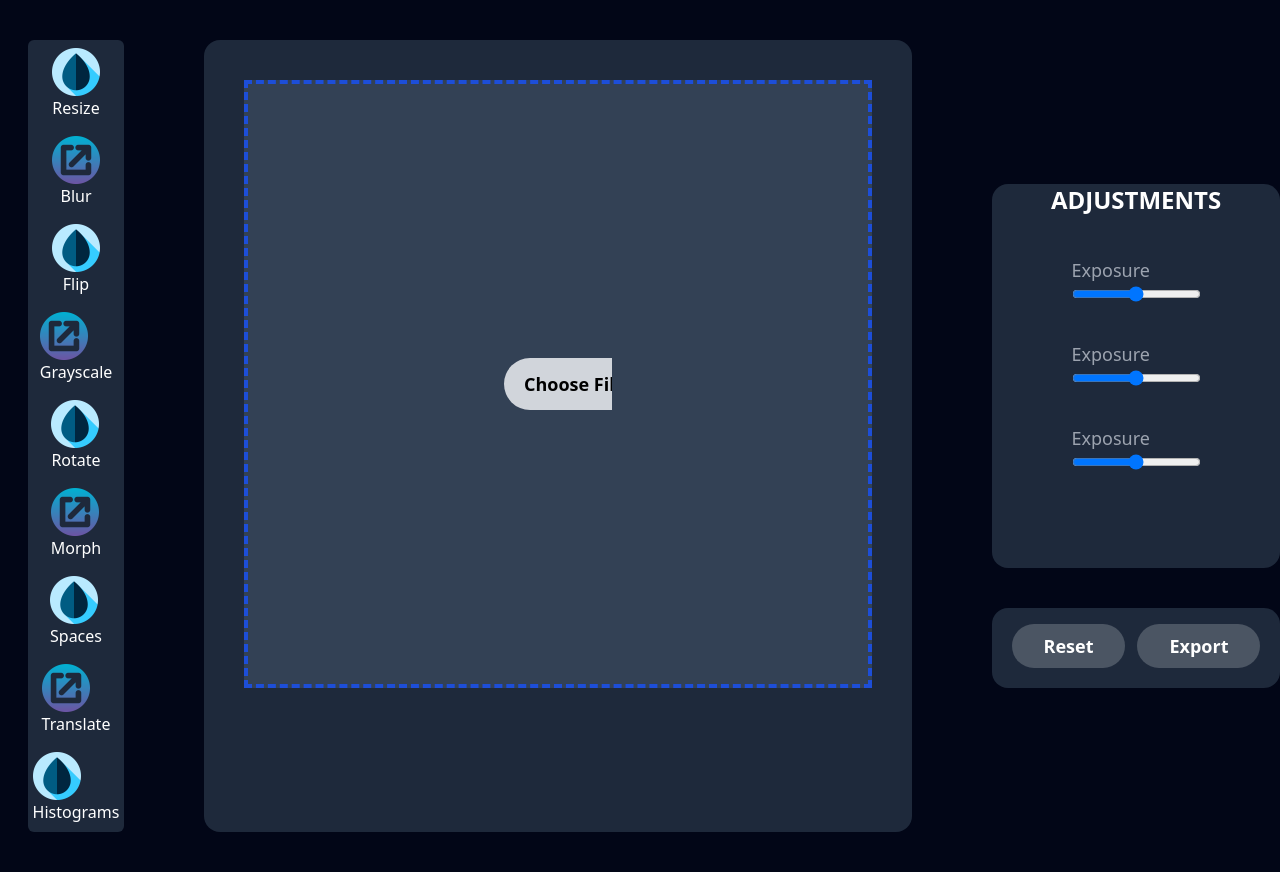
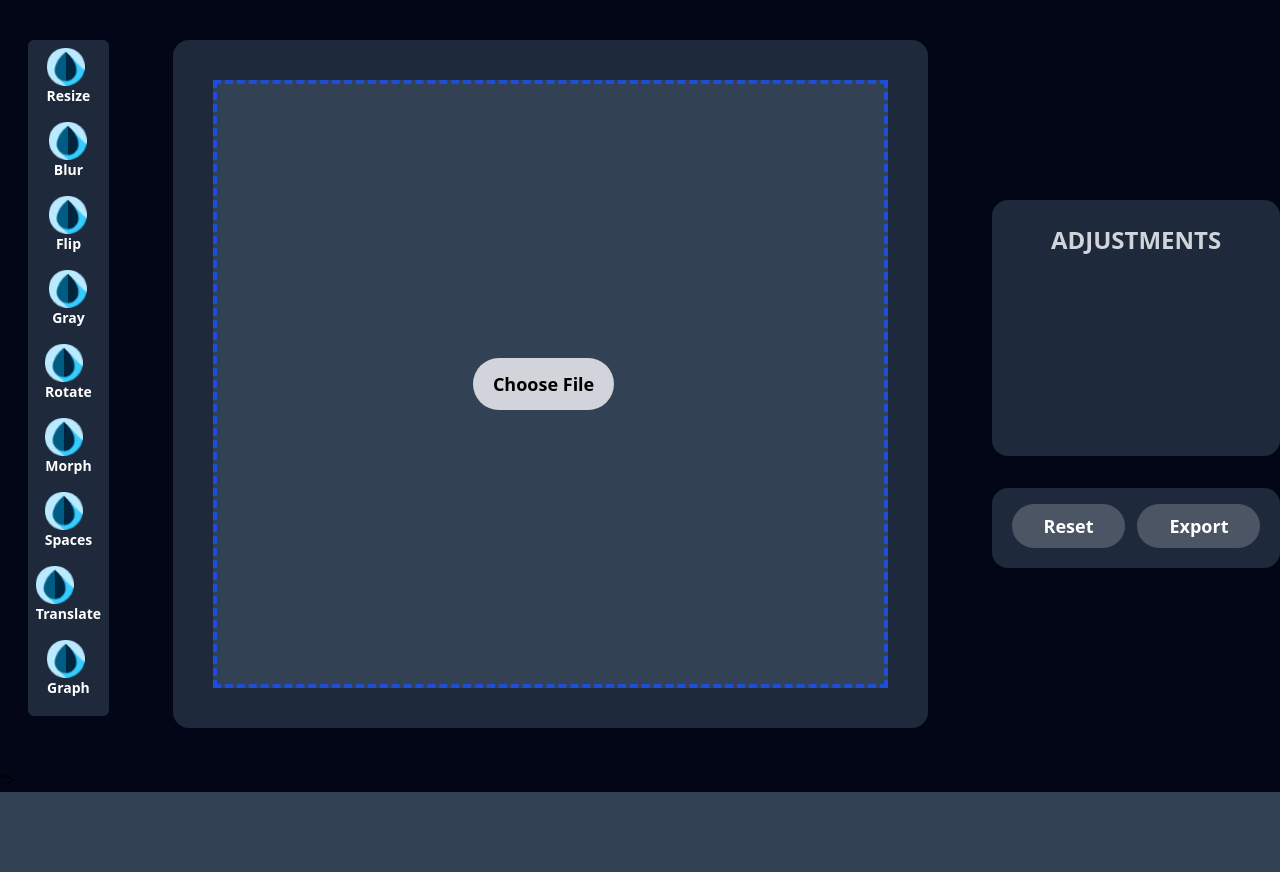
Before and after one commit to HetviThakkar-025/Image-Editing-Website, a Flask app: page / in a window 1280 px wide. Shown: the part 94-966 px from the top of the page. After the commit the page ends 886 px from the top, so only its background shows below. Run offline with Flask 3, Linux system fonts and the light colour scheme.

Commit message:
changes added

```diff
--- a/static/js/editor.js
+++ b/static/js/editor.js
@@ -37,7 +37,7 @@
     const file = fileInput.files[0];
 
     if (!file) {
-        alert("Please select an image.");
+        alert("Please select an image");
         return;
     }
 
@@ -94,9 +94,21 @@
 
 resizeButtonToolbar.addEventListener("click", async (event) => {
     event.preventDefault();
+    const fileInput = document.getElementById("imageInput");
+    const file = fileInput.files[0];
+
+    if (!file) {
+        alert("Please select an image");
+        return;
+    }
 
     if (!hasClickedOnce) {
         document.getElementById("resize-w-h").classList.remove('hidden');
+        document.getElementById("flipping").classList.add('hidden');
+        document.getElementById("rotate-a").classList.add('hidden');
+        document.getElementById("spaces-b-l").classList.add('hidden');
+        document.getElementById("translate-x-y").classList.add('hidden');
+        document.getElementById("morphology-d-e").classList.add('hidden');
         hasClickedOnce = true;
         return;
     }
@@ -131,9 +143,21 @@
 
 flipTool.addEventListener("click", async (event) => {
     event.preventDefault();
+    const fileInput = document.getElementById("imageInput");
+    const file = fileInput.files[0];
+
+    if (!file) {
+        alert("Please select an image");
+        return;
+    }
 
     if (!hasClickedOnce) {
         document.getElementById("flipping").classList.remove('hidden');
+        document.getElementById("resize-w-h").classList.add('hidden');
+        document.getElementById("rotate-a").classList.add('hidden');
+        document.getElementById("spaces-b-l").classList.add('hidden');
+        document.getElementById("translate-x-y").classList.add('hidden');
+        document.getElementById("morphology-d-e").classList.add('hidden');
         hasClickedOnce = true;
         return;
     }
@@ -163,21 +187,41 @@
 // ROTATE
 const rotate = document.getElementById('rotate');
 
+const rangeInput = document.getElementById('rotate-s');
+const rangeValue = document.getElementById('rangeValue');
+
+// Update displayed value when the range slider is changed
+rangeInput.addEventListener('input', () => {
+    rangeValue.textContent = rangeInput.value;
+});
+
 rotate.addEventListener("click", async (event) => {
     event.preventDefault();
+    const fileInput = document.getElementById("imageInput");
+    const file = fileInput.files[0];
+
+    if (!file) {
+        alert("Please select an image");
+        return;
+    }
 
     if (!hasClickedOnce) {
         document.getElementById("rotate-a").classList.remove('hidden');
+        document.getElementById("resize-w-h").classList.add('hidden');
+        document.getElementById("flipping").classList.add('hidden');
+        document.getElementById("spaces-b-l").classList.add('hidden');
+        document.getElementById("translate-x-y").classList.add('hidden');
+        document.getElementById("morphology-d-e").classList.add('hidden');
         hasClickedOnce = true;
         return;
     }
 
-    const a = document.getElementById('angle').value;
+
+    const a = rangeInput.value;
 
     const additionalData = {
         angle: a
     };
-
 
     submitImageForm("http://127.0.0.1:5000/rotate", additionalData);
 });
@@ -188,9 +232,21 @@
 
 morphology.addEventListener("click", async (event) => {
     event.preventDefault();
+    const fileInput = document.getElementById("imageInput");
+    const file = fileInput.files[0];
+
+    if (!file) {
+        alert("Please select an image");
+        return;
+    }
 
     if (!hasClickedOnce) {
         document.getElementById("morphology-d-e").classList.remove('hidden');
+        document.getElementById("resize-w-h").classList.add('hidden');
+        document.getElementById("flipping").classList.add('hidden');
+        document.getElementById("rotate-a").classList.add('hidden');
+        document.getElementById("spaces-b-l").classList.add('hidden');
+        document.getElementById("translate-x-y").classList.add('hidden');
         hasClickedOnce = true;
         return;
     }
@@ -212,9 +268,21 @@
 
 spaces.addEventListener("click", async (event) => {
     event.preventDefault();
+    const fileInput = document.getElementById("imageInput");
+    const file = fileInput.files[0];
+
+    if (!file) {
+        alert("Please select an image");
+        return;
+    }
 
     if (!hasClickedOnce) {
         document.getElementById("spaces-b-l").classList.remove('hidden');
+        document.getElementById("resize-w-h").classList.add('hidden');
+        document.getElementById("flipping").classList.add('hidden');
+        document.getElementById("rotate-a").classList.add('hidden');
+        document.getElementById("translate-x-y").classList.add('hidden');
+        document.getElementById("morphology-d-e").classList.add('hidden');
         hasClickedOnce = true;
         return;
     }
@@ -234,9 +302,21 @@
 
 translate.addEventListener("click", async (event) => {
     event.preventDefault();
+    const fileInput = document.getElementById("imageInput");
+    const file = fileInput.files[0];
+
+    if (!file) {
+        alert("Please select an image");
+        return;
+    }
 
     if (!hasClickedOnce) {
         document.getElementById("translate-x-y").classList.remove('hidden');
+        document.getElementById("resize-w-h").classList.addEventListener('hidden');
+        document.getElementById("flipping").classList.add('hidden');
+        document.getElementById("rotate-a").classList.add('hidden');
+        document.getElementById("spaces-b-l").classList.add('hidden');
+        document.getElementById("morphology-d-e").classList.add('hidden');
         hasClickedOnce = true;
         return;
     }
--- a/static/output.css
+++ b/static/output.css
@@ -734,6 +734,22 @@
   margin-top: 2rem;
 }
 
+.mb-8 {
+  margin-bottom: 2rem;
+}
+
+.mt-4 {
+  margin-top: 1rem;
+}
+
+.mt-6 {
+  margin-top: 1.5rem;
+}
+
+.mb-7 {
+  margin-bottom: 1.75rem;
+}
+
 .block {
   display: block;
 }
@@ -921,8 +945,20 @@
   row-gap: 0.75rem;
 }
 
+.gap-y-4 {
+  row-gap: 1rem;
+}
+
 .gap-y-8 {
   row-gap: 2rem;
+}
+
+.gap-y-7 {
+  row-gap: 1.75rem;
+}
+
+.gap-y-6 {
+  row-gap: 1.5rem;
 }
 
 .space-x-10 > :not([hidden]) ~ :not([hidden]) {
@@ -1252,6 +1288,11 @@
   line-height: 1.75rem;
 }
 
+.text-sm {
+  font-size: 0.875rem;
+  line-height: 1.25rem;
+}
+
 .text-xl {
   font-size: 1.25rem;
   line-height: 1.75rem;
@@ -1793,8 +1798,8 @@
     margin-bottom: 16rem;
   }
 
-  .lg\:mb-0 {
-    margin-bottom: 0px;
+  .lg\:mb-3 {
+    margin-bottom: 0.75rem;
   }
 
   .lg\:ml-0 {
@@ -1809,18 +1814,22 @@
     display: block;
   }
 
-  .lg\:h-96 {
-    height: 24rem;
-  }
-
-  .lg\:h-\[35rem\] {
-    height: 35rem;
+  .lg\:h-72 {
+    height: 18rem;
   }
 
   .lg\:h-\[38rem\] {
     height: 38rem;
   }
 
+  .lg\:h-6 {
+    height: 1.5rem;
+  }
+
+  .lg\:h-64 {
+    height: 16rem;
+  }
+
   .lg\:w-24 {
     width: 6rem;
   }
@@ -1841,9 +1850,9 @@
     flex-direction: column;
   }
 
-  .lg\:gap-x-20 {
-    -moz-column-gap: 5rem;
-         column-gap: 5rem;
+  .lg\:gap-x-16 {
+    -moz-column-gap: 4rem;
+         column-gap: 4rem;
   }
 
   .lg\:gap-y-4 {
@@ -1859,14 +1868,4 @@
     padding-top: 0.5rem;
     padding-bottom: 0.5rem;
   }
-
-  .lg\:px-2 {
-    padding-left: 0.5rem;
-    padding-right: 0.5rem;
-  }
-
-  .lg\:px-5 {
-    padding-left: 1.25rem;
-    padding-right: 1.25rem;
-  }
-}
+}
--- a/templates/editor_window.html
+++ b/templates/editor_window.html
@@ -37,23 +37,28 @@
     </nav>
 
 
-    <div class="flex flex-col lg:flex-row mt-10 mb-10 gap-y-8 lg:gap-x-20 lg:ml-7">
+    <div class="flex flex-col lg:flex-row mt-10 mb-10 gap-y-8 lg:gap-x-16 lg:ml-7">
         <!-- TOOLS SIDEBAR -->
         <div
-            class="bg-slate-800 text-white flex flex-row lg:flex-col lg:mb-0 items-center px-2 gap-x-3 lg:gap-y-4 lg:w-24 rounded-md lg:py-2 lg:px-5">
-            <button class="hover:bg-slate-700"><img src="/static/images/blur.png" alt=""
+            class="bg-slate-800 text-white flex flex-row lg:flex-col lg:mb-3 items-center px-2 gap-x-3 lg:gap-y-4 lg:w-24 rounded-md lg:py-2 lg:px-0">
+            <button class="hover:bg-slate-700 text-sm font-semibold"><img src="/static/images/blurrrr.png " alt=""
                     id="resizeButtonToolbar">Resize</button>
-            <button class="hover:bg-slate-700"><img src="/static/images/resize.png" alt="" id="blurTool">Blur</button>
-            <button class="hover:bg-slate-700"><img src="/static/images/blur.png" alt="" id="flipTool">Flip</button>
-            <button class="hover:bg-slate-700"><img src="/static/images/resize.png" alt=""
-                    id="grayscale">Grayscale</button>
-            <button class="hover:bg-slate-700"><img src="/static/images/blur.png" alt="" id="rotate">Rotate</button>
-            <button class="hover:bg-slate-700"><img src="/static/images/resize.png" alt=""
+            <button class="hover:bg-slate-700 text-sm font-semibold"><img src="/static/images/blurrrr.png" alt=""
+                    id="blurTool">Blur</button>
+            <button class="hover:bg-slate-700 text-sm font-semibold"><img src="/static/images/blurrrr.png" alt=""
+                    id="flipTool">Flip</button>
+            <button class="hover:bg-slate-700 text-sm font-semibold"><img src="/static/images/blurrrr.png" alt=""
+                    id="grayscale">Gray</button>
+            <button class="hover:bg-slate-700 text-sm font-semibold"><img src="/static/images/blurrrr.png" alt=""
+                    id="rotate">Rotate</button>
+            <button class="hover:bg-slate-700 text-sm font-semibold"><img src="/static/images/blurrrr.png" alt=""
                     id="morphology">Morph</button>
-            <button class="hover:bg-slate-700"><img src="/static/images/blur.png" alt="" id="spaces">Spaces</button>
-            <button class="hover:bg-slate-700"><img src="/static/images/resize.png" alt=""
+            <button class="hover:bg-slate-700 text-sm font-semibold"><img src="/static/images/blurrrr.png" alt=""
+                    id="spaces">Spaces</button>
+            <button class="hover:bg-slate-700 text-sm font-semibold"><img src="/static/images/blurrrr.png" alt=""
                     id="translate">Translate</button>
-            <button class="hover:bg-slate-700"><img src="/static/images/blur.png" alt="">Histograms</button>
+            <button class="hover:bg-slate-700 text-sm font-semibold"><img src="/static/images/blurrrr.png"
+                    alt="">Graph</button>
         </div>
 
         <!-- UPLOAD IMAGE -->
@@ -82,9 +87,16 @@
                 <div id="resizedImageContainer" class="absolute inset-0 hidden flex justify-center items-center">
                 </div>
             </div>
+        </div>
+
+        <div class="flex flex-col justify-center items-center mb-30">
+            <!-- ADJUSTMENTS -->
+            <div class="bg-slate-800 w-72 lg:h-64 rounded-2xl flex-col gap-y-4">
+
+                <p class="text-2xl text-gray-300 text-center font-bold mb-8 mt-6">ADJUSTMENTS</p>
 
                 <!-- For resize -->
-            <div id="resize-w-h" class="flex flex-col text-white justify-center items-center gap-y-3 mb-5 hidden">
+                <div id="resize-w-h" class="flex flex-col text-white justify-center items-center gap-y-6 mb-5 hidden">
                     <p class="font-semibold text-xl">Enter width and height to resize:</p>
                     <div class="flex flex-row gap-x-4">
                         <div>
@@ -97,9 +109,9 @@
                 </div>
 
                 <!-- For flipping -->
-            <div id="flipping" class="flex flex-col text-white justify-center items-center gap-y-3 mb-5 hidden">
-                <p class="font-semibold text-xl">How to flip:</p>
-                <div class="flex flex-row gap-x-6">
+                <div id="flipping" class="flex flex-col text-white justify-center items-center gap-y-6 mb-5 hidden">
+                    <p class="font-semibold text-xl underline">How to flip:</p>
+                    <div class="flex flex-col gap-y-1">
                         <div>
                             <input type="radio" name="flip" id="vertical" value="0">
                             <label for="vertical">Vertical</label>
@@ -117,16 +129,18 @@
 
                 <!-- For rotate -->
                 <div id="rotate-a" class="flex flex-col text-white justify-center items-center gap-y-3 mb-5 hidden">
-                <p class="font-semibold text-xl">Enter angle to rotate:</p>
+                    <p class="font-semibold text-xl mb-3">Enter angle to rotate:</p>
                     <div class="flex flex-row gap-x-4">
                         <div>
-                        Angle: <input type="number" name="" id="angle" class="bg-slate-600 w-14 rounded-md">
+                            -360 <input type="range" id="rotate-s" min="-360" max="360" step="20" value="-100" class="mb-7">360
+                            <p>Selected Value: <span id="rangeValue">-100</span></p>
                         </div>
                     </div>
                 </div>
 
                 <!-- For morphology -->
-            <div id="morphology-d-e" class="flex flex-col text-white justify-center items-center gap-y-3 mb-5 hidden">
+                <div id="morphology-d-e"
+                    class="flex flex-col text-white justify-center items-center gap-y-3 mb-5 hidden">
                     <p class="font-semibold text-xl">How to morph:</p>
                     <div class="flex flex-row gap-x-6">
                         <div>
@@ -155,8 +169,9 @@
                     </div>
                 </div>
 
-            <!-- For resize -->
-            <div id="translate-x-y" class="flex flex-col text-white justify-center items-center gap-y-3 mb-5 hidden">
+                <!-- For translate -->
+                <div id="translate-x-y"
+                    class="flex flex-col text-white justify-center items-center gap-y-3 mb-5 hidden">
                     <p class="font-semibold text-xl">Enter x and y values to translate:</p>
                     <div class="flex flex-row gap-x-4">
                         <div>
@@ -169,30 +184,8 @@
                 </div>
             </div>
 
-        <div class="flex flex-col justify-center items-center">
-            <!-- ADJUSTMENTS -->
-            <div class="bg-slate-800 w-72 lg:h-96 rounded-2xl">
-                <p class="text-2xl text-white text-center font-bold">ADJUSTMENTS</p>
-                <form action="#" method="post" class="flex flex-col items-center gap-y-8 mt-10">
-                    <div>
-                        <p class="text-gray-400 text-lg">Exposure</p>
-                        <input type="range" name="" id="">
-                    </div>
-
-                    <div>
-                        <p class="text-gray-400 text-lg">Exposure</p>
-                        <input type="range" name="" id="">
-                    </div>
-
-                    <div>
-                        <p class="text-gray-400 text-lg">Exposure</p>
-                        <input type="range" name="" id="">
-                    </div>
-                </form>
-            </div>
-
             <!-- RESET/EXPORT -->
-            <div class="bg-slate-800 w-72 h-20 rounded-2xl mt-10">
+            <div class="bg-slate-800 w-72 h-20 rounded-2xl mt-8">
                 <div class="flex flex-row gap-x-3 items-center justify-center my-4">
                     <button
                         class="bg-gray-600 rounded-full text-lg font-semibold text-white px-8 py-2 hover:bg-gradient-to-r from-teal-400 to-blue-500 hover:text-slate-900">Reset</button>
@@ -206,4 +199,4 @@
     <script src="/static/js/editor.js"></script>
 </body>
 
-</html>
+</html>">
```
Also changed, not shown: other parts of static/output.css (+12 -40 lines), static/images/blurrrr.png (added). Lines whose indentation alone changed are shown as unchanged.
